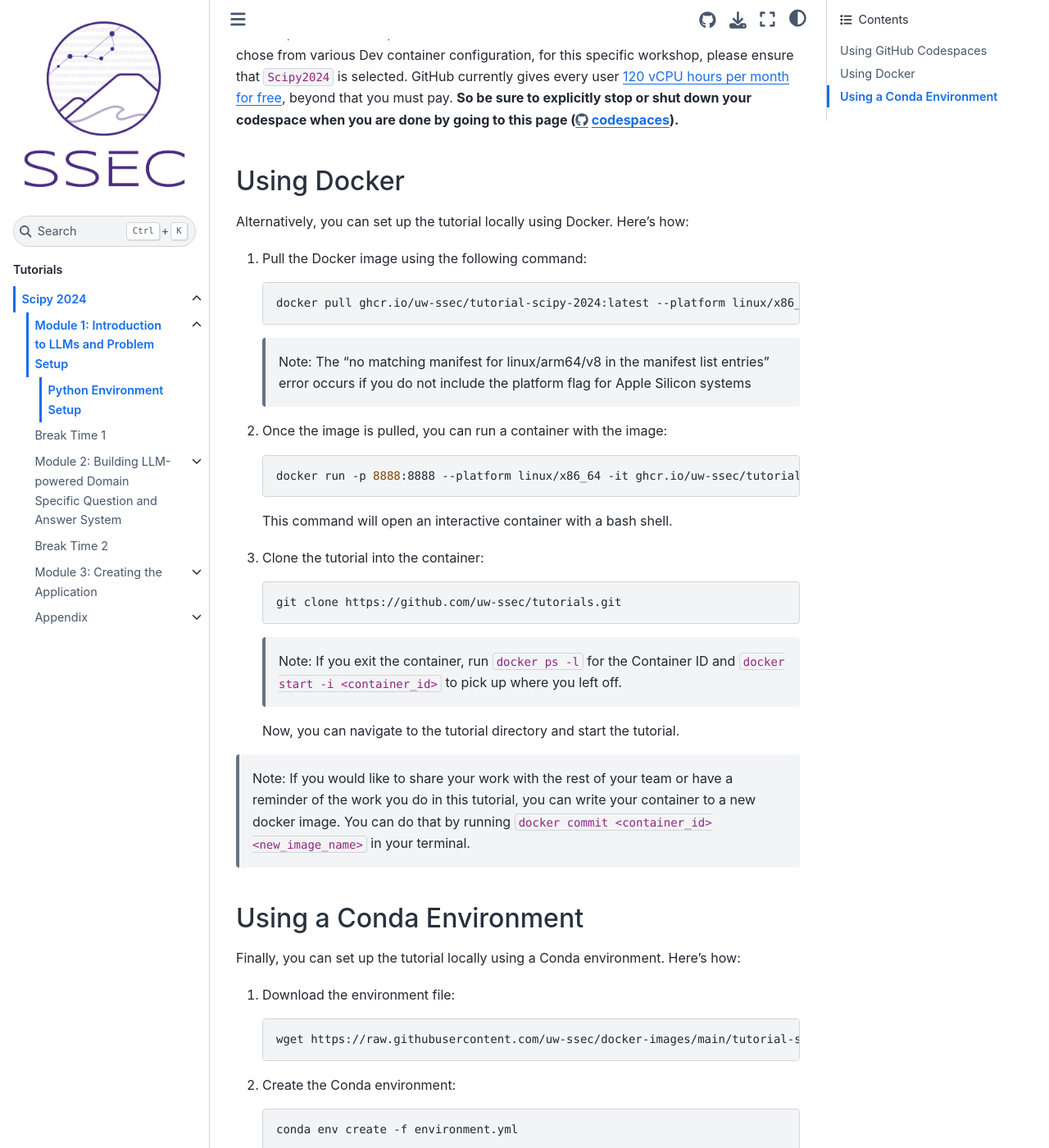
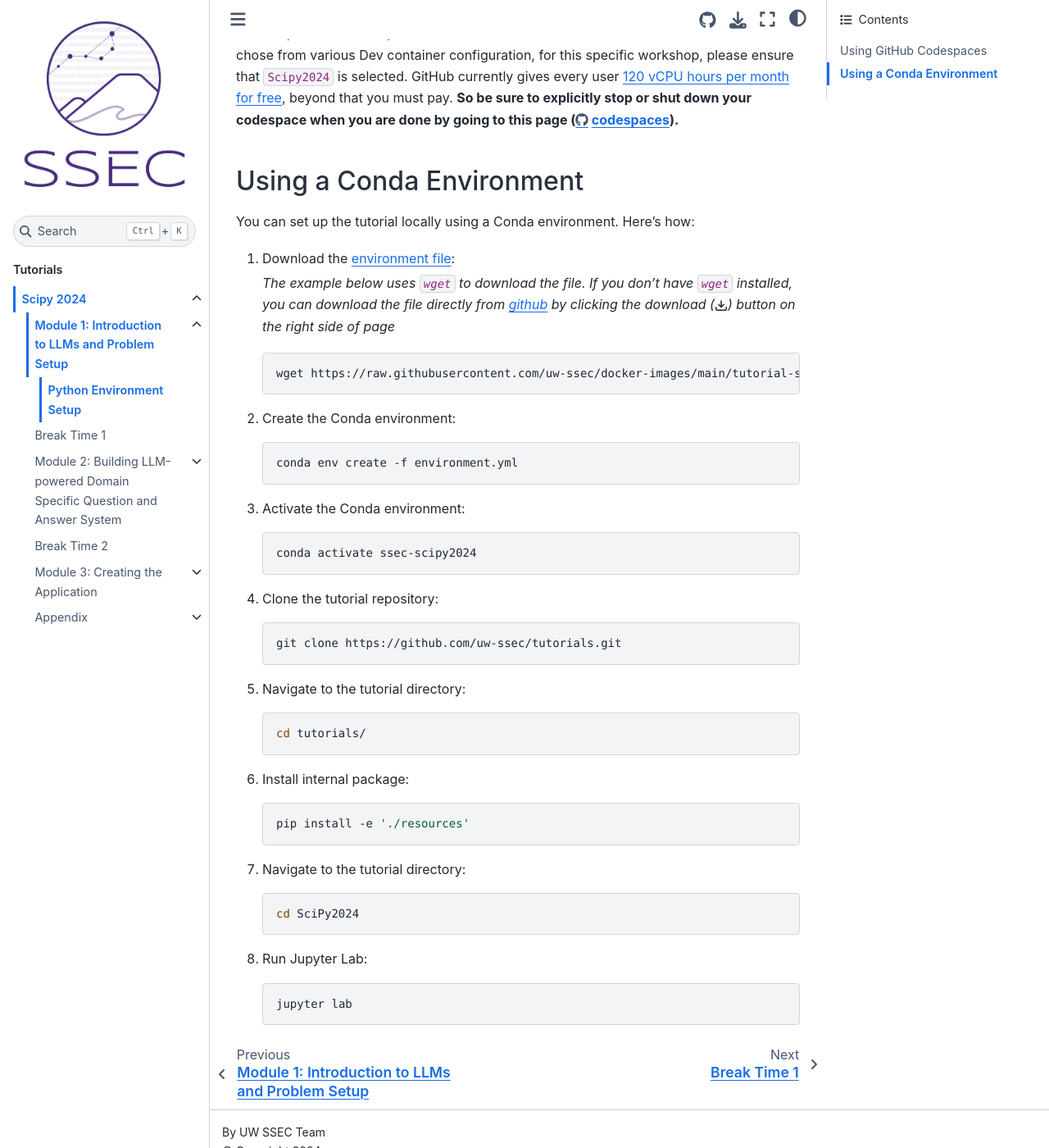
Before and after one commit to uw-ssec/tutorials, a Jupyter Book: the page built from SciPy2024/module1/setup.md, in a window 1280 px wide and 1400 px high, scrolled down 445 px. Shown: the whole window at 82% size. Built offline with Jupyter Book 1.0.4 settings and Sphinx 7.4.7 and the Sphinx Book theme 1.1.4, drawn with Linux system fonts in a browser that asks for light colours; pages that are not in the unit, such as notebooks, are missing from menus.

Commit message:
chore: Update conda setup instruction

````diff
--- a/SciPy2024/module1/setup.md
+++ b/SciPy2024/module1/setup.md
@@ -14,43 +14,13 @@ A codespace is a development environment that's hosted in the cloud.
 You are able to chose from various Dev container configuration, for this specific workshop, please ensure that `Scipy2024` is selected.
 GitHub currently gives every user [120 vCPU hours per month for free](https://docs.github.com/en/billing/managing-billing-for-github-codespaces/about-billing-for-github-codespaces#monthly-included-storage-and-core-hours-for-personal-accounts), beyond that you must pay. **So be sure to explicitly stop or shut down your codespace when you are done by going to this page (https://github.com/codespaces).**
 
-## Using Docker
-
-Alternatively, you can set up the tutorial locally using Docker. Here's how:
-
-1. Pull the Docker image using the following command:
-
-    ```bash
-    docker pull ghcr.io/uw-ssec/tutorial-scipy-2024:latest --platform linux/x86_64
-    ```
-
-    > Note: The "no matching manifest for linux/arm64/v8 in the manifest list entries" error occurs if you do not include the platform flag for Apple Silicon systems
-
-2. Once the image is pulled, you can run a container with the image:
-
-    ```bash
-    docker run -p 8888:8888 --platform linux/x86_64 -it ghcr.io/uw-ssec/tutorial-scipy-2024:latest bash
-    ```
-
-    This command will open an interactive container with a bash shell.
-
-3. Clone the tutorial into the container:
-
-    ```bash
-    git clone https://github.com/uw-ssec/tutorials.git
-    ```
-
-    > Note: If you exit the container, run `docker ps -l` for the Container ID and `docker start -i <container_id>` to pick up where you left off.
-
-    Now, you can navigate to the tutorial directory and start the tutorial.
-
-> Note: If you would like to share your work with the rest of your team or have a reminder of the work you do in this tutorial, you can write your container to a new docker image. You can do that by running `docker commit <container_id> <new_image_name>` in your terminal.
-
 ## Using a Conda Environment
 
-Finally, you can set up the tutorial locally using a Conda environment. Here's how:
+You can set up the tutorial locally using a Conda environment. Here's how:
 
-1. Download the environment file:
+1. Download the <a title="SciPy2024 Environment File" href="https://raw.githubusercontent.com/uw-ssec/docker-images/main/tutorial-scipy-2024/environment.yml" download>environment file</a>:
+
+    *The example below uses `wget` to download the file. If you don't have `wget` installed, you can download the file directly from [github](https://github.com/uw-ssec/docker-images/blob/main/tutorial-scipy-2024/environment.yml) by clicking the download (<svg aria-hidden="true" focusable="false" role="img" class="octicon octicon-download" viewBox="0 0 16 16" width="16" height="16" fill="currentColor" style="display: inline-block; user-select: none; vertical-align: text-bottom; overflow: visible;"><path d="M2.75 14A1.75 1.75 0 0 1 1 12.25v-2.5a.75.75 0 0 1 1.5 0v2.5c0 .138.112.25.25.25h10.5a.25.25 0 0 0 .25-.25v-2.5a.75.75 0 0 1 1.5 0v2.5A1.75 1.75 0 0 1 13.25 14Z"></path><path d="M7.25 7.689V2a.75.75 0 0 1 1.5 0v5.689l1.97-1.969a.749.749 0 1 1 1.06 1.06l-3.25 3.25a.749.749 0 0 1-1.06 0L4.22 6.78a.749.749 0 1 1 1.06-1.06l1.97 1.969Z"></path></svg>) button on the right side of page*
 
     ```bash
     wget https://raw.githubusercontent.com/uw-ssec/docker-images/main/tutorial-scipy-2024/environment.yml
````
